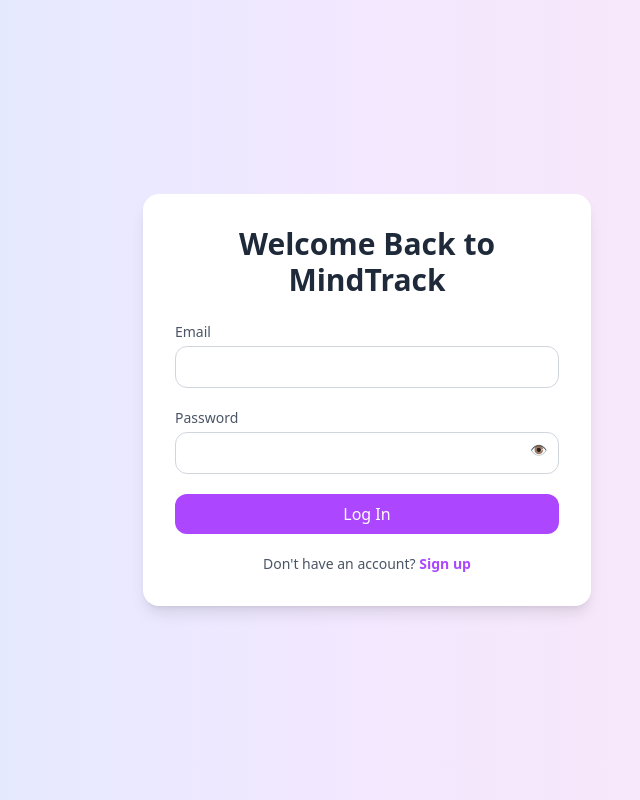
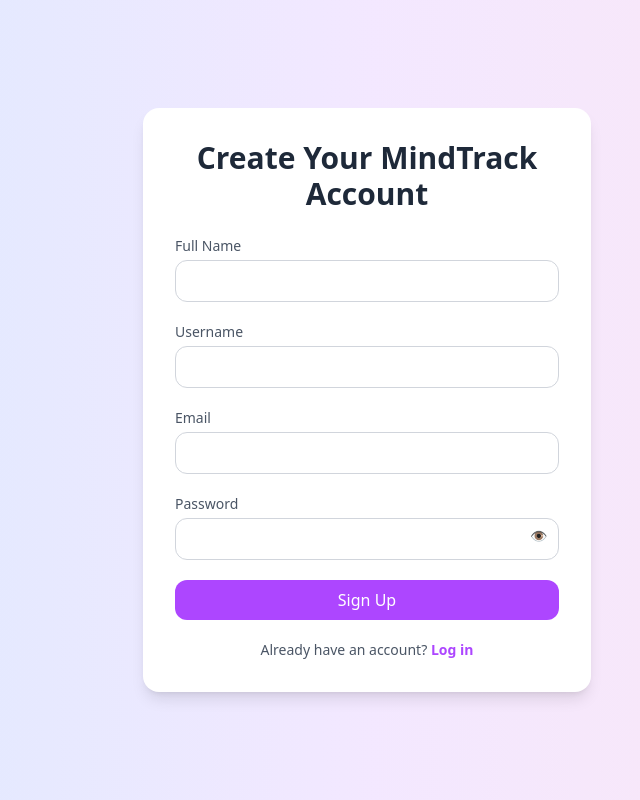
Before and after one commit to pratsha2005/Mindfulness, a React (Vite) app in the folder frontend/: page / in a window 1280 px wide. Shown: the whole page, without its empty margins (273-913 px from the left). Built offline with nearby package versions, Linux system fonts and the light colour scheme; no server answers.

Commit message:
auth pages done

```diff
--- a/frontend/src/App.jsx
+++ b/frontend/src/App.jsx
@@ -7,7 +7,8 @@
 
   return (
     <>
-      <Login/>
+      {/* <Login/> */}
+      <Signup/>
     </>
   )
 }
--- a/frontend/src/pages/auth/Login.jsx
+++ b/frontend/src/pages/auth/Login.jsx
@@ -1,4 +1,6 @@
 import { useState } from "react";
+import axios from 'axios'
+import { loginUserRoute } from "../../utils/apiRoutes.js";
 
 export default function Login() {
   const [showPassword, setShowPassword] = useState(false);
@@ -10,10 +12,23 @@
   const handleChange = (e) =>
     setFormData({ ...formData, [e.target.name]: e.target.value });
 
-  const handleSubmit = (e) => {
+  const handleSubmit = async(e) => {
     e.preventDefault();
-    // TODO: connect to backend API
-    console.log(formData);
+    try {
+      const res = await axios.post(
+        loginUserRoute, formData,
+        {withCredentials: true}
+      )
+
+      localStorage.setItem("token", res.data.data.token)
+
+      // toastify message
+      // console.log(res.data.data.token)
+      // navigate to dashboard
+
+    } catch (error) {
+      console.log(error)
+    }
   };
 
   return (
--- a/frontend/src/pages/auth/SignUp.jsx
+++ b/frontend/src/pages/auth/SignUp.jsx
@@ -1,4 +1,7 @@
 import { useState } from "react";
+import { registerUserRoute } from "../../utils/apiRoutes";
+import axios from "axios";
+
 
 export default function Signup() {
   const [showPassword, setShowPassword] = useState(false);
@@ -12,8 +15,23 @@
   const handleChange = (e) =>
     setFormData({ ...formData, [e.target.name]: e.target.value });
 
-  const handleSubmit = (e) => {
+  const handleSubmit = async(e) => {
     e.preventDefault();
+    try {
+      const res = await axios.post(registerUserRoute,
+        formData, {
+          withCredentials: true
+        }
+      )
+      localStorage.setItem('token', res.data.data.token)
+      // navigate to dashboard
+
+
+      console.log(res)
+    } catch (error) {
+      console.log(error)
+    }
+
     // TODO: connect to backend API
     console.log(formData);
   };
--- /dev/null
+++ b/frontend/src/utils/apiRoutes.js
@@ -0,0 +1,11 @@
+const port = import.meta.env.VITE_BACKEND_URL;
+
+const loginUserRoute = `${port}/api/v1/users/login`
+const registerUserRoute = `${port}/api/v1/users/register`
+const logoutRoute = `${port}/api/v1/users/logout`
+
+export {
+    loginUserRoute,
+    registerUserRoute,
+    logoutRoute
+}
```
Also changed, not shown: frontend/src/pages/entry/Dashboard.jsx (added), 2 other files (tests, documents, lock files or other folders).
